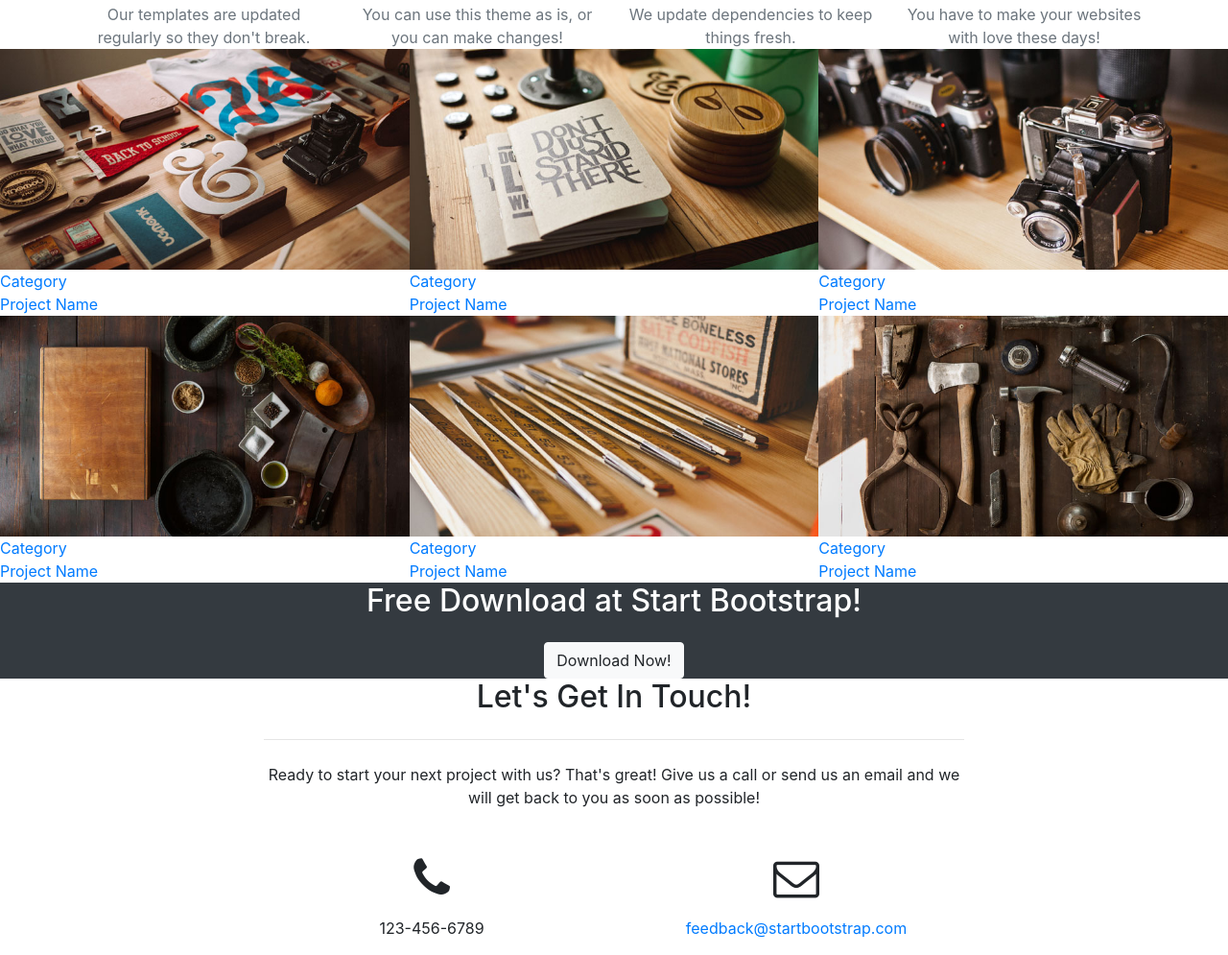
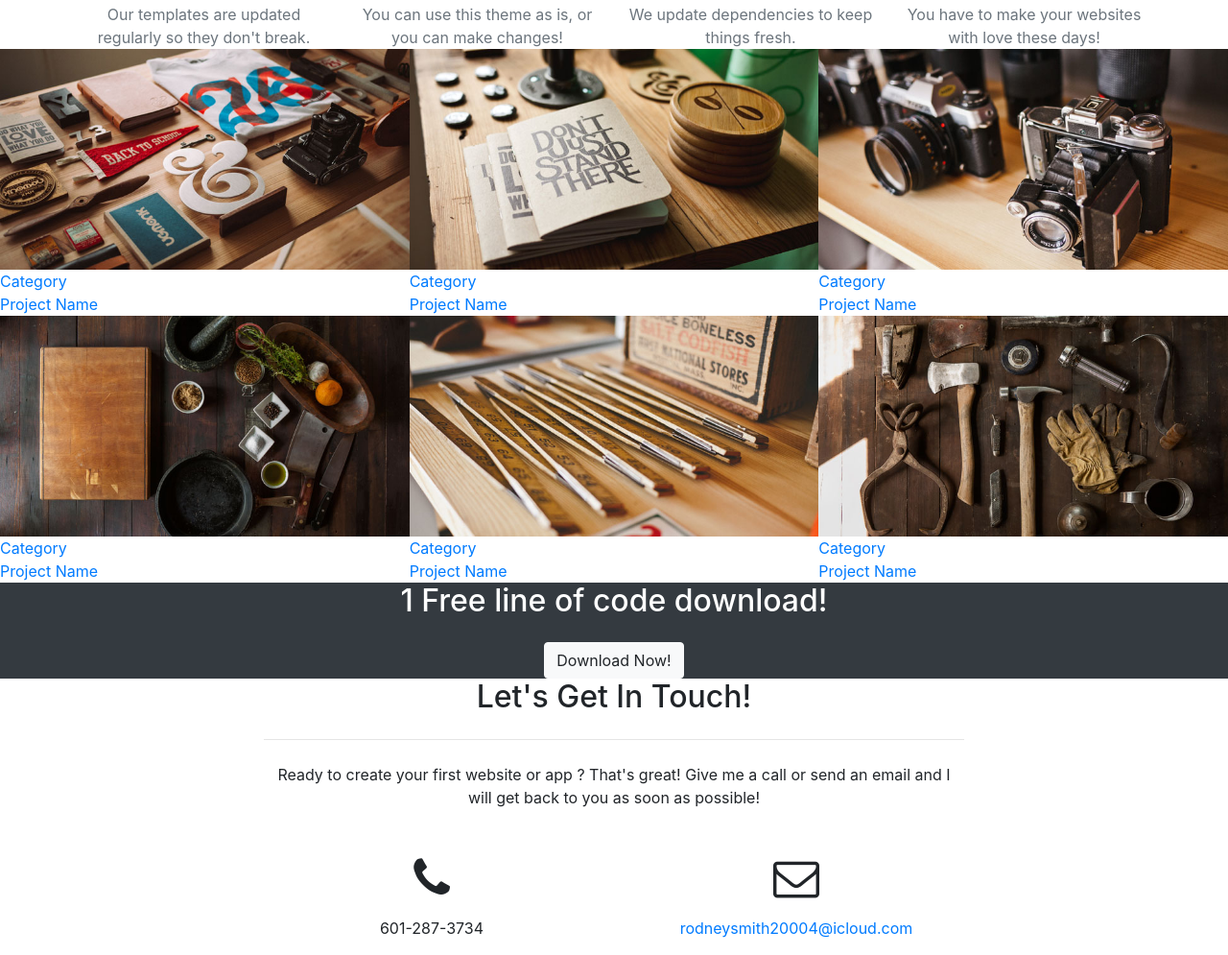
Before and after one commit to rodneysmith1246794/-rodneysmith1246794.github.io, a website with bundled scripts: page index.html in a window 1280 px wide. Shown: the part 770-1765 px from the top of the page at 96% size. Built offline with nearby package versions, Linux system fonts and the light colour scheme.

Commit message:
Update index.html

```diff
--- a/index.html
+++ b/index.html
@@ -225,7 +225,7 @@
 
     <section class="bg-dark text-white">
       <div class="container text-center">
-        <h2 class="mb-4">Free Download at Start Bootstrap!</h2>
+        <h2 class="mb-4">1 Free line of code download!</h2>
         <a class="btn btn-light btn-xl sr-button" href="http://startbootstrap.com/template-overviews/creative/">Download Now!</a>
       </div>
     </section>
@@ -236,18 +236,18 @@
           <div class="col-lg-8 mx-auto text-center">
             <h2 class="section-heading">Let's Get In Touch!</h2>
             <hr class="my-4">
-            <p class="mb-5">Ready to start your next project with us? That's great! Give us a call or send us an email and we will get back to you as soon as possible!</p>
+            <p class="mb-5">Ready to create your first website or app ? That's great! Give me a call or send an email and I will get back to you as soon as possible!</p>
           </div>
         </div>
         <div class="row">
           <div class="col-lg-4 ml-auto text-center">
             <i class="fa fa-phone fa-3x mb-3 sr-contact"></i>
-            <p>123-456-6789</p>
+            <p>601-287-3734</p>
           </div>
           <div class="col-lg-4 mr-auto text-center">
             <i class="fa fa-envelope-o fa-3x mb-3 sr-contact"></i>
             <p>
-              <a href="mailto:your-email@your-domain.com">feedback@startbootstrap.com</a>
+              <a href="mailto:your-email@your-domain.com">rodneysmith20004@icloud.com</a>
             </p>
           </div>
         </div>
```
